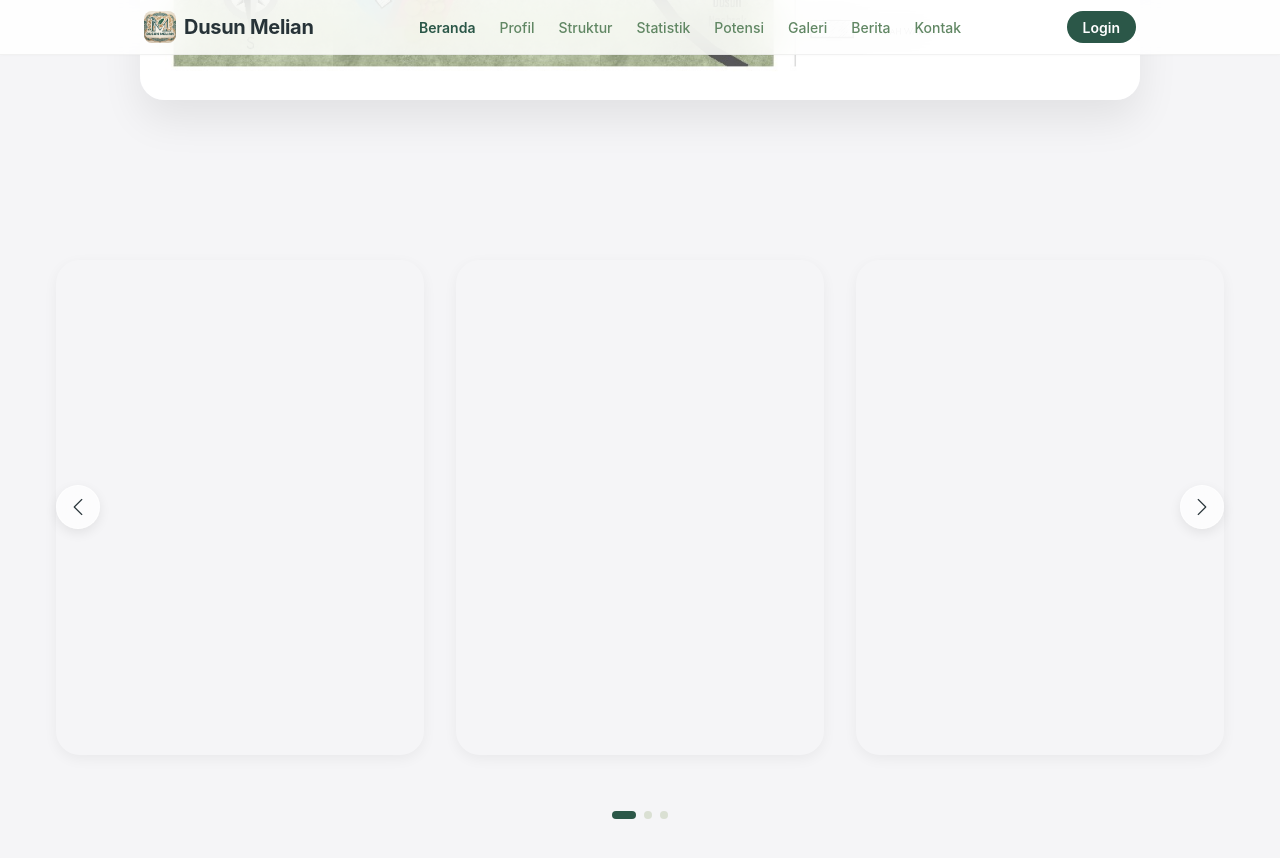
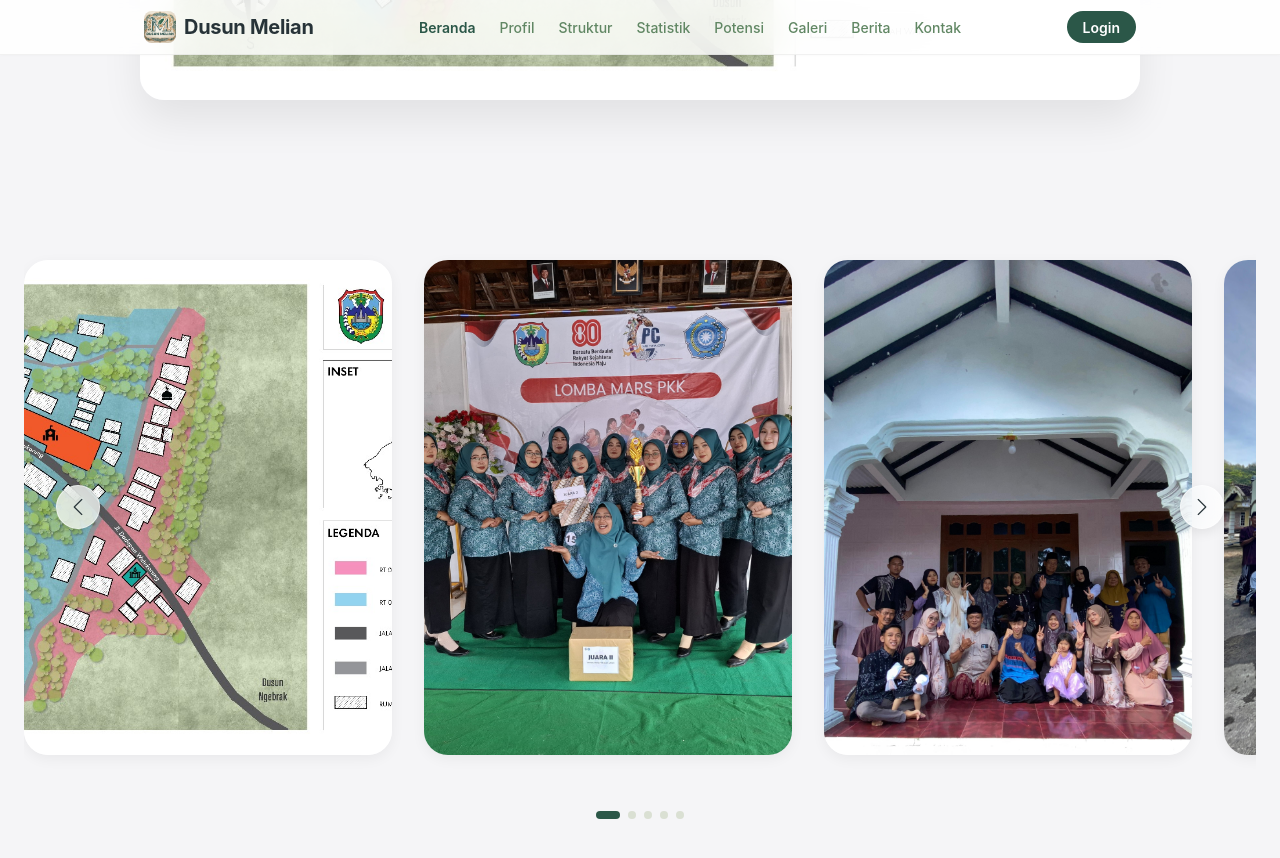
Before and after one commit to Noiro-0/Melian-Happy, a Jekyll site: the page built from index.html, in a window 1280 px wide and 900 px high, scrolled down 1249 px. Shown: the top 858 px of the window. Built offline with Jekyll 4.4.1, drawn with Linux system fonts in a browser that asks for light colours; nearby versions of some CDN libraries.

Commit message:
Update Pengaturan Beranda “slider”

```diff
--- a/_data/slider.yml
+++ b/_data/slider.yml
@@ -1,4 +1,6 @@
 slides:
-  - gambar: /assets/img/uploads/foto_dusun_melian-15-.jpeg
-  - gambar: /assets/img/uploads/foto_dusun_melian-3-.jpeg
-  - gambar: /assets/img/uploads/foto_dusun_melian-7-.jpeg
+  - gambar: /assets/img/foto_dusun_melian-5-.jpeg
+  - gambar: /assets/img/foto_dusun_melian-1-.jpeg
+  - gambar: /assets/img/foto_dusun_melian-10-.jpeg
+  - gambar: /assets/img/foto_dusun_melian-15-.jpeg
+  - gambar: /assets/img/foto_dusun_melian-3-.jpeg
```
